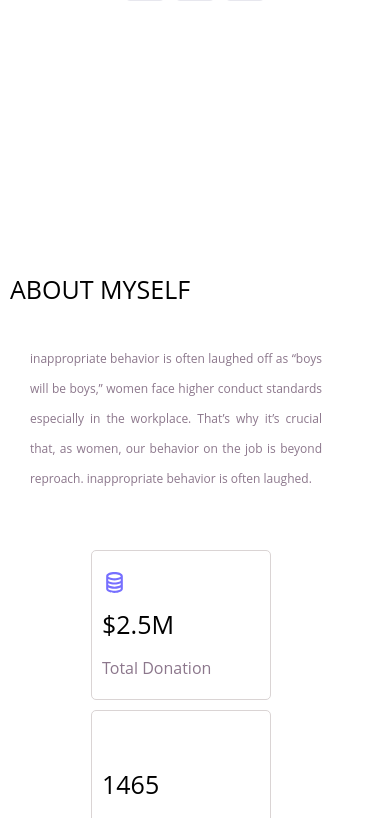
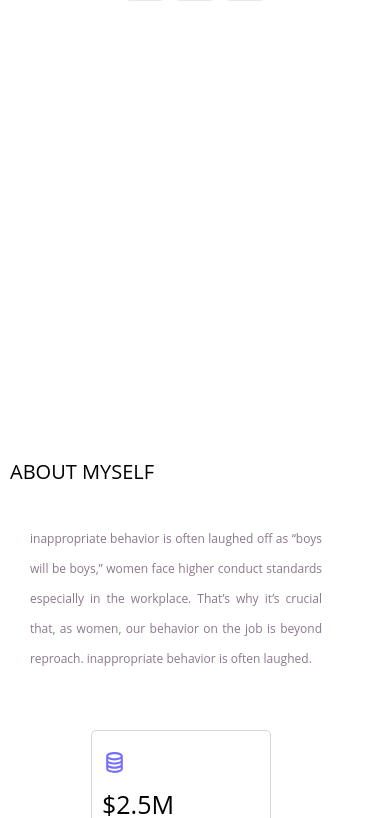
Before and after one commit to mehdias63/personal, a React (Vite) app: page / in a window 390 px wide. Shown: the part 722-1540 px from the top of the page. Built offline with nearby package versions, Linux system fonts and the light colour scheme; some icons are missing.

Commit message:
update about

```diff
--- a/src/css/about.css
+++ b/src/css/about.css
@@ -138,8 +138,8 @@ section.about>section>div>div.data-first>div.data-second>span{
     section.about{
         width: 100%;
         padding: 5px;
-        padding-top: 180px;
-        margin-top: 30px;
+        padding-top: 300px;
+        margin-top: 180px;
         margin-left: 5px;
 
     }
@@ -148,7 +148,7 @@ section.about>section>div>div.data-first>div.data-second>span{
         justify-content: center;
     }
     section.about>section>div>h3{
-        font-size: 25px;
+        font-size: 20px;
     }
     section.about>section>div>p{
         font-size: 12px;
--- a/src/css/header.css
+++ b/src/css/header.css
@@ -263,7 +263,7 @@
 @media (max-width: 600px){
     .header{
         width: 100%;
-        height: 60vh;
+        height: 50vh;
     }
     .head{
         justify-content:space-between;
```
